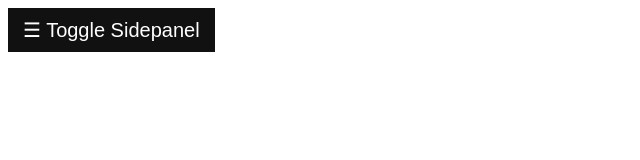
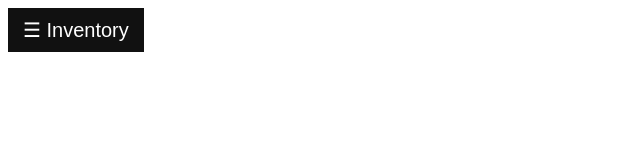
Before and after one commit to Advaithg/ethnic-wear, a plain HTML site: page index.html in a window 1280 px wide. Shown: the whole page, without its empty margins (0-640 px from the left). Drawn offline with Linux system fonts and the light colour scheme.

Commit message:
Update index.html

```diff
--- a/index.html
+++ b/index.html
@@ -16,7 +16,7 @@
   <a href="" target="">Men</a>
 </div>
 
-<button class="openbtn" onclick="openNav()">☰ Toggle Sidepanel</button>
+<button class="openbtn" onclick="openNav()">☰ Inventory</button>
 
 <script>
   function openNav() {
```
